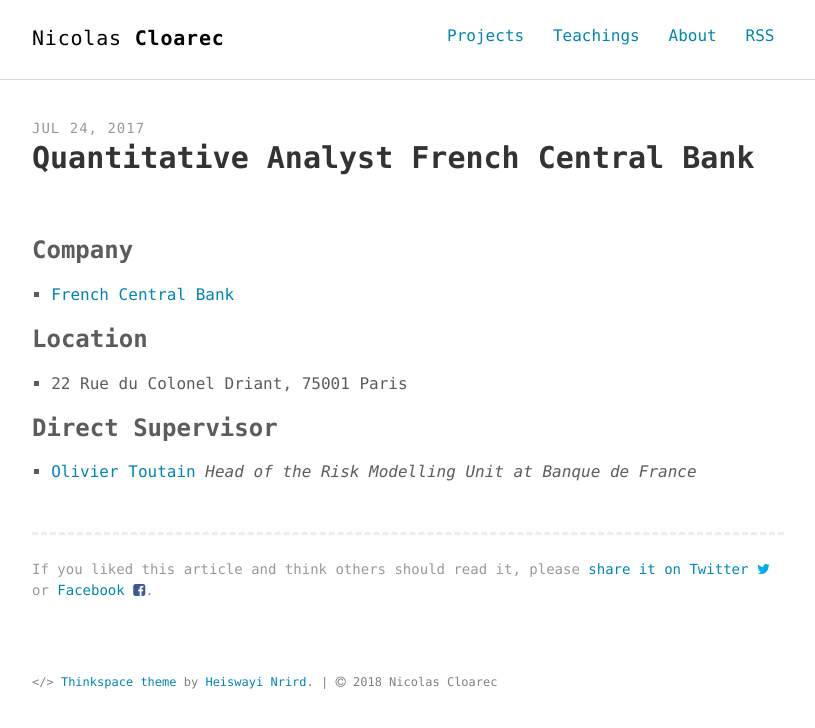
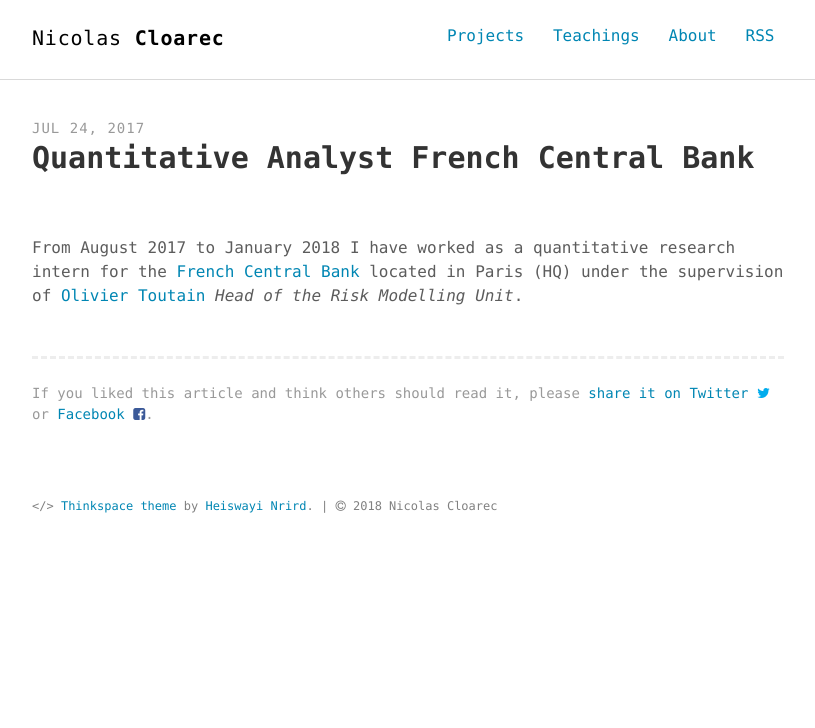
Before and after one commit to ncloarec/ncloarec.github.io, a Jekyll site: the page built from _posts/2017-07-24-bdf.md, in a window 1280 px wide. Shown: the top 728 px of the page, without its empty margins (232-1047 px from the left). Built offline with Jekyll 4.4.1, drawn with Linux system fonts in a browser that asks for light colours.

Commit message:
change posts

```diff
--- a/_posts/2017-07-24-bdf.md
+++ b/_posts/2017-07-24-bdf.md
@@ -5,11 +5,4 @@ comments: true
 description: "Risk department, fx rates and sovereign bond yields modeling. "
 keywords: ""
 ---
-### Company
- * [French Central Bank](https://www.banque-france.fr/en)
-
-### Location
-* 22 Rue du Colonel Driant, 75001 Paris
-
-### Direct Supervisor
-* [Olivier Toutain](https://www.linkedin.com/in/olivier-toutain-b623108/?originalSubdomain=fr) *Head of the Risk Modelling Unit at Banque de France*
+From August 2017 to January 2018 I have worked as a quantitative research intern for the [French Central Bank](https://www.banque-france.fr/en) located in Paris (HQ) under the supervision of [Olivier Toutain](https://www.linkedin.com/in/olivier-toutain-b623108/?originalSubdomain=fr) *Head of the Risk Modelling Unit*.
```
Also changed, not shown: _posts/2018-02-12-trailstone.md (+1 -8 lines).
